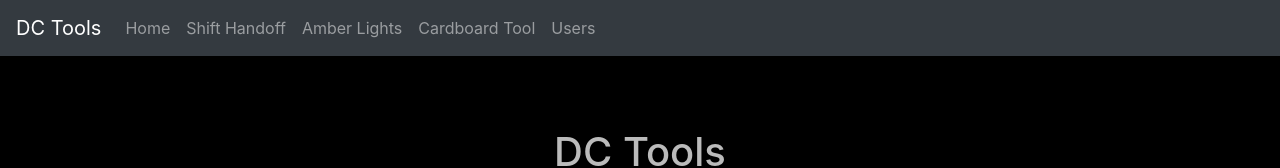
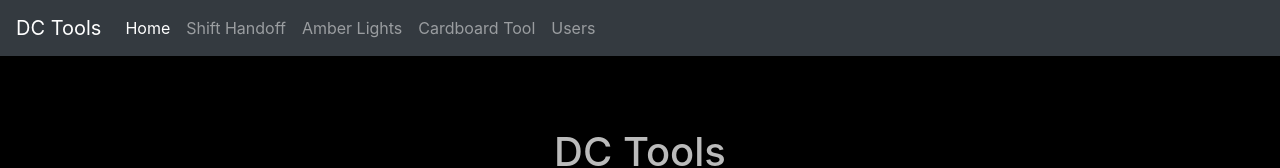
Before and after one commit to GregoryDesmarais/dcTools, a React (Create React App) app in the folder client/: page / in a window 1280 px wide. Shown: the top 168 px of the page. Built offline with nearby package versions, Linux system fonts and the light colour scheme.

Commit message:
Updated NavBar with active location. - Added createBrowserHistory in App.js - Passing pathname to NavBar component - Added logic to add active class to Nav.Link components on appropriate pages

```diff
--- a/client/src/App.js
+++ b/client/src/App.js
@@ -6,13 +6,15 @@ import Handoff from "./pages/Handoff"
 import Users from "./pages/Users"
 import Amber from "./pages/Amber"
 import Cardboard from "./pages/Cardboard"
+import { createBrowserHistory } from "history";
 import "./App.css"
 
 function App() {
+  let path = createBrowserHistory()
   return (
     <Router>
       <div>
-        <NavBar />
+        <NavBar path={path.location.pathname} />
         <Switch>
           <Route exact path="/" component={Main} />
           <Route exact path="/handoff" component={Handoff} />
--- a/client/src/components/NavBar/index.js
+++ b/client/src/components/NavBar/index.js
@@ -2,16 +2,16 @@ import React from "react";
 import Nav from 'react-bootstrap/Nav'
 import Navbar from "react-bootstrap/Navbar"
 
-function NavBar() {
+function NavBar(props) {
     return (
         <Navbar bg="dark" variant="dark">
             <Navbar.Brand href='/'>DC Tools</Navbar.Brand>
             <Nav className="mr-auto">
-                <Nav.Link href='/'>Home</Nav.Link>
-                <Nav.Link href='/handoff'>Shift Handoff</Nav.Link>
-                <Nav.Link href='/amber'>Amber Lights</Nav.Link>
-                <Nav.Link href='/cardboard'>Cardboard Tool</Nav.Link>
-                <Nav.Link href='/users'>Users</Nav.Link>
+                <Nav.Link href='/' className={props.path === "/" ? "active" : ""}>Home</Nav.Link>
+                <Nav.Link href='/handoff' className={props.path === "/handoff" ? "active" : ""}>Shift Handoff</Nav.Link>
+                <Nav.Link href='/amber' className={props.path === "/amber" ? "active" : ""}>Amber Lights</Nav.Link>
+                <Nav.Link href='/cardboard' className={props.path === "/cardboard" ? "active" : ""}>Cardboard Tool</Nav.Link>
+                <Nav.Link href='/users' className={props.path === "/users" ? "active" : ""}>Users</Nav.Link>
             </Nav>
         </Navbar>
     );
```
